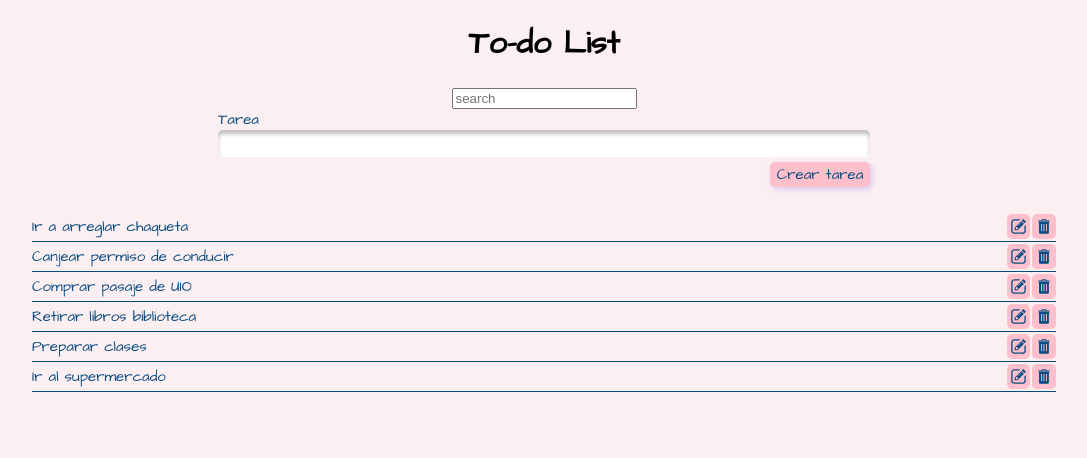
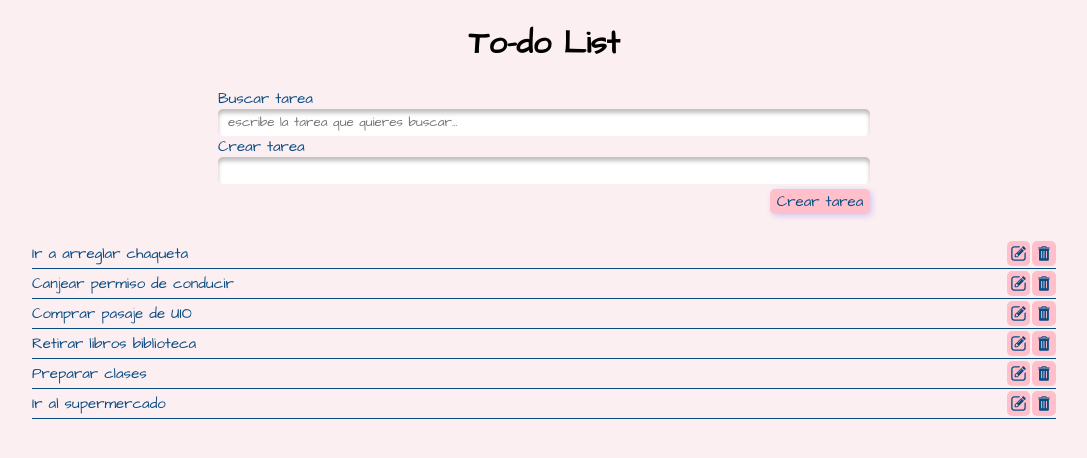
Before and after one commit to MAlexGG/todo-list-react, a React (Create React App) app: page / in a window 1280 px wide. Shown: the top 458 px of the page, without its empty margins (96-1183 px from the left). Built offline with nearby package versions, Linux system fonts and the light colour scheme; data requests are answered from the project's data file.

Commit message:
search styles

```diff
--- a/src/components/form/Form.js
+++ b/src/components/form/Form.js
@@ -41,7 +41,7 @@ function Form({createTask, editTask, setEditTask, updateTask}) {
   return (
       <>
           <CtForm onSubmit={handleSubmit}>
-              <FormLable htmlFor="task">Tarea</FormLable>
+              <FormLable htmlFor="task">Crear tarea</FormLable>
               <FormInput type="text" name='task' onChange={handleChange} value={form.task} />
               {error && <FormSpan>{error}</FormSpan>}
               <FormButton type='submit'>{ editTask ? 'Editar tarea' : 'Crear tarea'}</FormButton>
--- a/src/components/search/Search.js
+++ b/src/components/search/Search.js
@@ -1,4 +1,5 @@
 import React from 'react'
+import { CtSearch, SearchInput, SearchLable } from './Search.styled';
 
 function Search({setSearch}) {
 
@@ -8,7 +9,11 @@ function Search({setSearch}) {
 
   return (
       <>
-          <input type="text" placeholder='search' onChange={handleChange}/>
+        <CtSearch>
+            <SearchLable>Buscar tarea</SearchLable>
+            <SearchInput type="text" placeholder='escribe la tarea que quieres buscar...' onChange={handleChange}/>
+        </CtSearch>
+
       </>
   )
 }
--- /dev/null
+++ b/src/components/search/Search.styled.js
@@ -0,0 +1,24 @@
+import styled from "styled-components";
+
+export const CtSearch = styled.form`
+    display: flex;
+    flex-direction: column;
+    justify-content: center;
+    align-items: flex-start;
+`;
+
+export const SearchLable = styled.label`
+    color: var(--main-color);
+    font-size: 15px;
+`;
+
+export const SearchInput = styled.input`
+    width: 50vw;
+    height: 25px;
+    box-shadow: inset 0px 4px 4px rgba(0, 0, 0, 0.25);
+    border: none;
+    border-radius: 5px;
+    color: var(--main-color);
+    font-family: var(--main-font);
+    padding-left: 10px;
+`;
--- a/src/components/search/index.js
+++ b/src/components/search/index.js
@@ -0,0 +1 @@
+export {Search} from "./Search";
--- a/src/components/tasks/Tasks.js
+++ b/src/components/tasks/Tasks.js
@@ -65,7 +65,8 @@ function Tasks() {
             showCancelButton: true,
             confirmButtonColor: 'var(--main-color)',
             cancelButtonColor: 'var(--warning-color)',
-            confirmButtonText: '¡Si, bórrala!'
+            confirmButtonText: '¡Si, bórrala!',
+            cancelButtonText: '¡No!'
         }).then((result) => {
             if (result.isConfirmed) {
                 api.destroy(id).then((res) => {
@@ -83,15 +84,15 @@ function Tasks() {
 
   return (
       <>
-          <Search setSearch={setSearch} search={search} />
-          <Form createTask={createTask} editTask={editTask} setEditTask={setEditTask} updateTask={updateTask} />
-          <CtTasks>
+        <Search setSearch={setSearch} search={search} />
+        <Form createTask={createTask} editTask={editTask} setEditTask={setEditTask} updateTask={updateTask} />
+        <CtTasks>
               {
                   tasks.map((task, index) => (
                       <Task task={task} key={index} deleteTask={deleteTask} setEditTask={setEditTask} />
                   ))
               }
-          </CtTasks>
+        </CtTasks>
       </>
   )
 }
```
